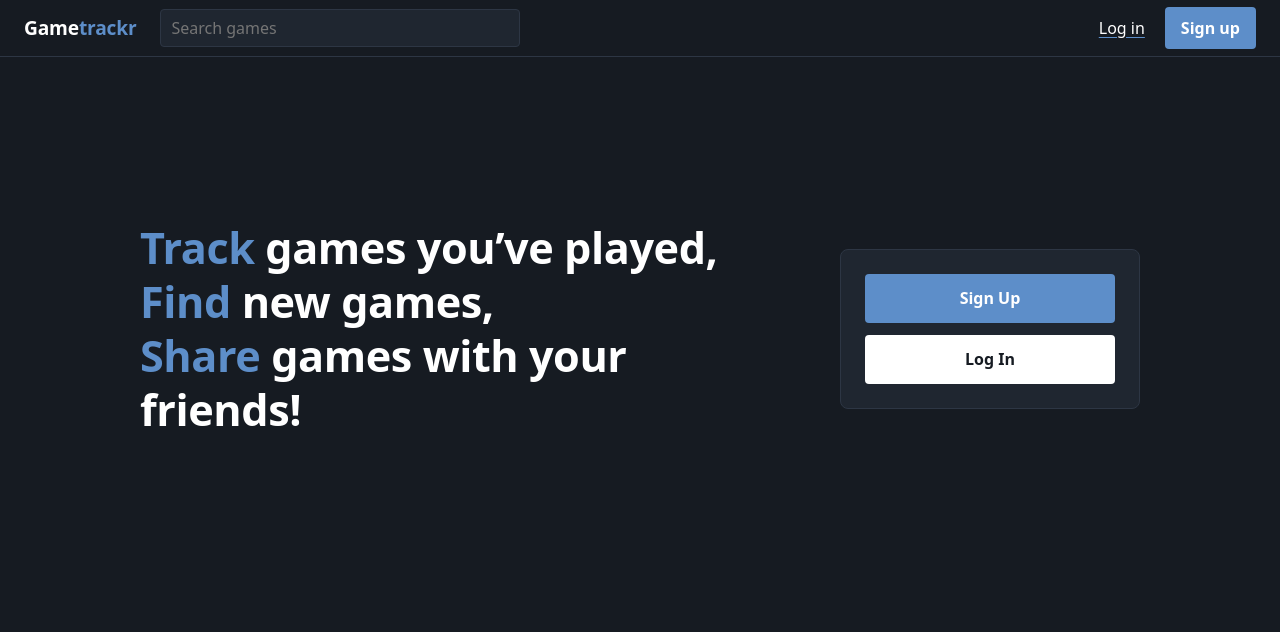
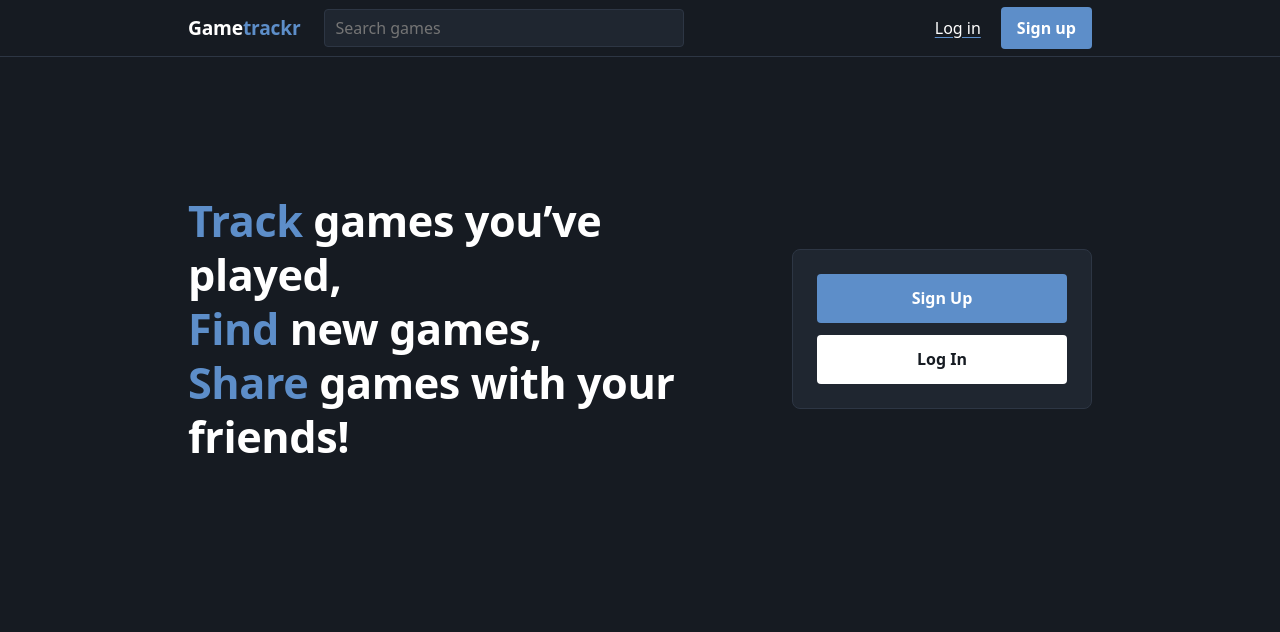
Before and after one commit to AthindraM/gametrackr, a Flask app: page / in a window 1280 px wide. Shown: the top 632 px of the page. Run offline with Flask 3, Linux system fonts and the light colour scheme.

Commit message:
updated site visuals

```diff
--- a/static/css/style.css
+++ b/static/css/style.css
@@ -34,10 +34,11 @@ a:hover {
 header {
   border-bottom: 1px solid var(--line);
 }
-/* Page width: the header bar and page content share the same wide column */
+/* Page width: the header bar and page content share one column. 952px less
+   2 x 24px padding leaves 904px, which fits 5 tiles of 168px with 16px gaps. */
 .bar,
 main {
-  max-width: 1280px;
+  max-width: 952px;
   margin: 0 auto;
   padding: 0 24px;
 }
@@ -352,7 +353,7 @@ img[data-cover].failed {
 }
 .grid {
   display: grid;
-  grid-template-columns: repeat(auto-fill, minmax(200px, 1fr));
+  grid-template-columns: repeat(auto-fill, minmax(150px, 1fr));
   gap: 16px;
 }
 .tile {
```
